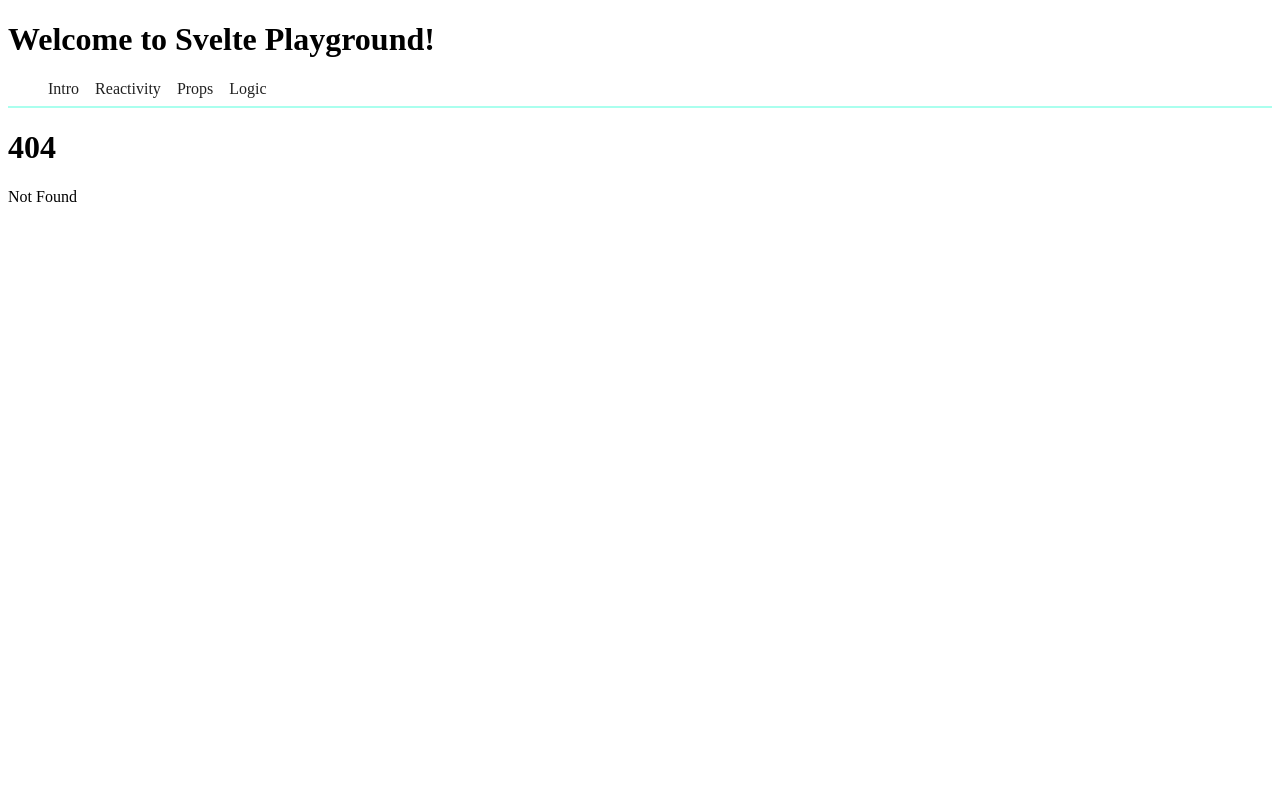
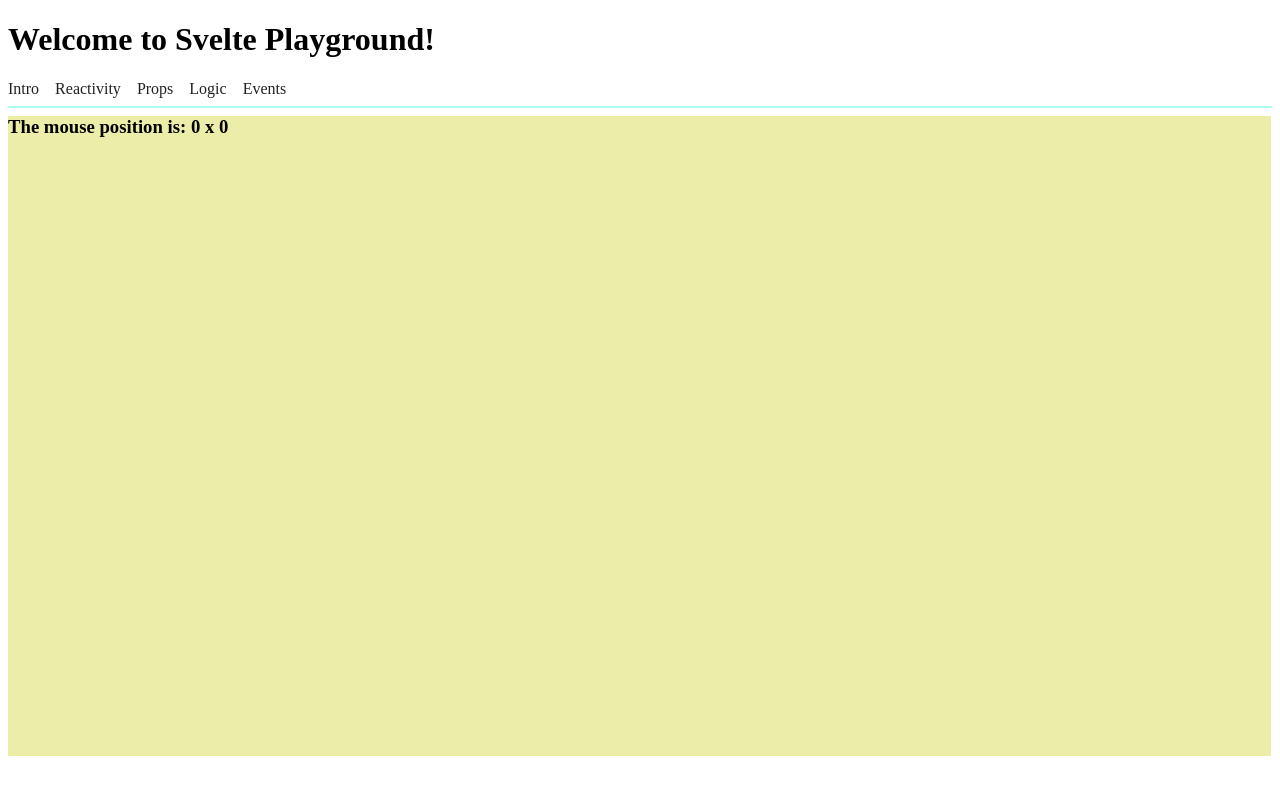
Before and after one commit to anangkf/svelte-playground, a SvelteKit app: page /events in a window 1280 px wide. Before the commit this address had no page. Shown: the top 794 px of the page. Built offline with nearby package versions, Linux system fonts and the light colour scheme.

Commit message:
events: dom events

```diff
--- a/src/components/Header.svelte
+++ b/src/components/Header.svelte
@@ -4,6 +4,7 @@
     <li><a href="/reactivity">Reactivity</a></li>
     <li><a href="/props">Props</a></li>
     <li><a href="/logic">Logic</a></li>
+    <li><a href="/events">Events</a></li>
   </ul>
   <hr>
 </nav>
@@ -13,6 +14,7 @@
     display: flex;
     gap: 16px;
     margin-bottom: 0px;
+    padding: 0;
   }
   ul li {
     list-style: none;
--- /dev/null
+++ b/src/routes/events/+page.svelte
@@ -0,0 +1,25 @@
+<script>
+  let m ={ x: 0, y: 0}
+
+  function handleMouseMove(e){
+    const {x, y} = e
+    m.x = x;
+    m.y = y;
+  }
+</script>
+
+<section class="screen" on:mousemove={handleMouseMove}>
+  <h3>The mouse position is: {m.x} x {m.y} </h3>
+</section>
+
+<style>
+  .screen{
+    height: 80vh;
+    width: 98.7vw;
+    background-color: #ededaa;
+    margin: 0;
+  }
+  h3{
+    margin: 0;
+  }
+</style>
```
